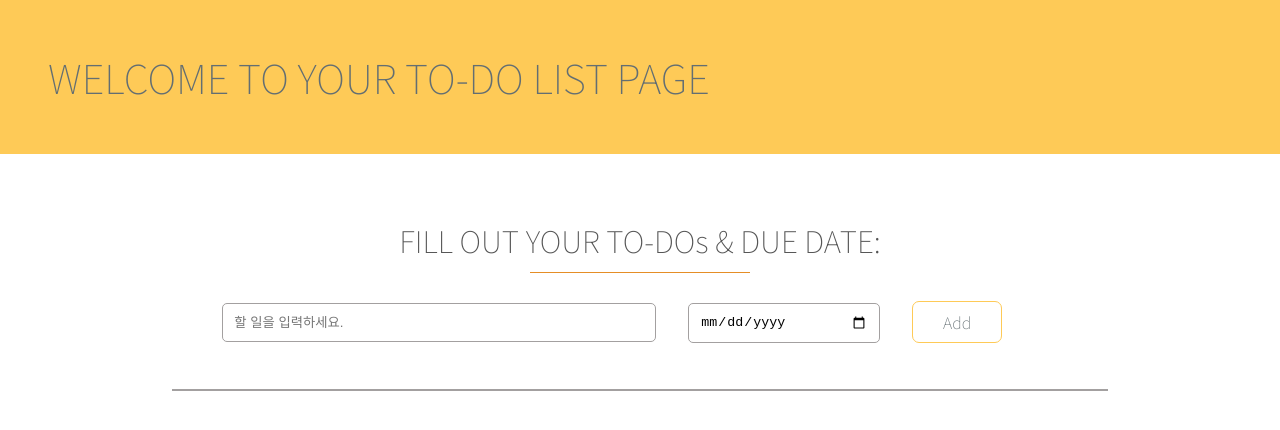
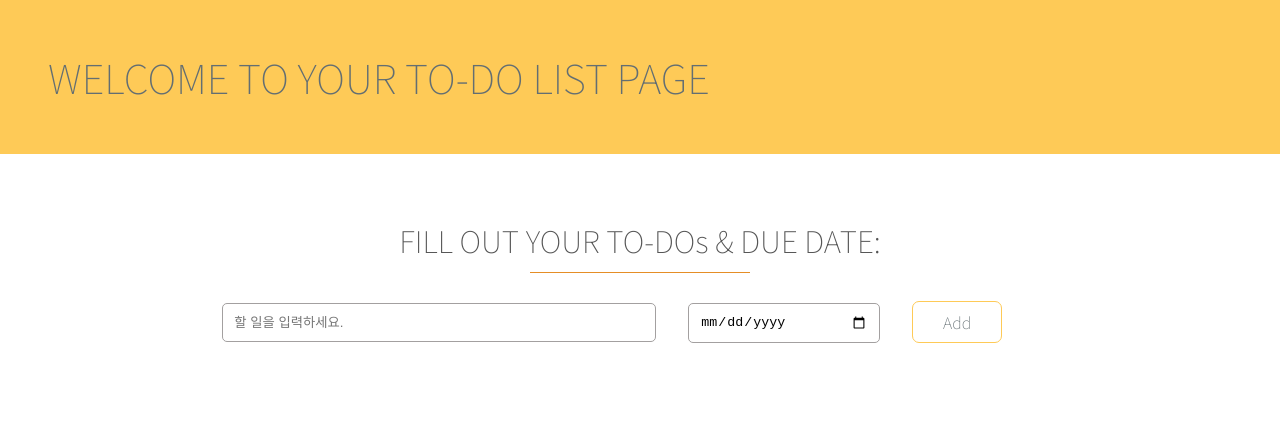
Before and after one commit to ha3158987/CodeSquad-Cocoa, a plain HTML site: page daily_mission/20.11.16/class.html in a window 1280 px wide. Drawn offline with nearby package versions, Linux system fonts and the light colour scheme.

Commit message:
minor change in CSS

```diff
--- a/daily_mission/20.11.16/class.css
+++ b/daily_mission/20.11.16/class.css
@@ -119,7 +119,6 @@ input[type="checkbox"]:checked + span {
 .item_container {
   text-align: center;
   font-size: 22px;
-  border: 1px solid rgb(163, 160, 160);
 }
 
 li {
```
